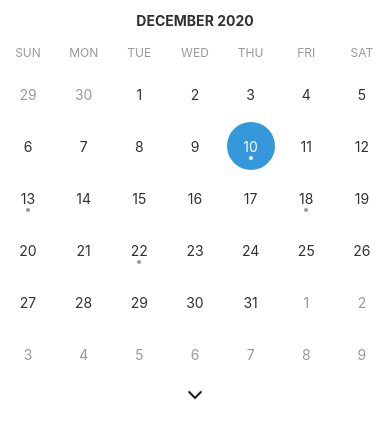
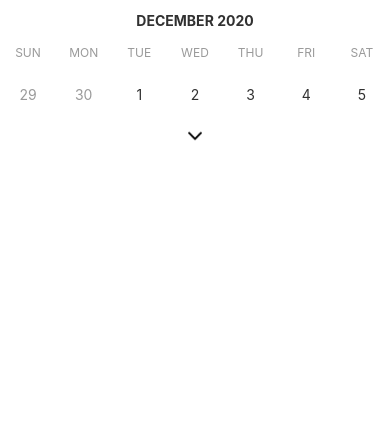
Before and after one commit to usmansbk/react-native-calendar, a React Native app: screen / in a window 390 px wide. Shown: the top 438 px of the page. Built offline with nearby package versions, Linux system fonts and the light colour scheme.

Commit message:
animate icon

```diff
--- a/src/Calendar.js
+++ b/src/Calendar.js
@@ -1,5 +1,13 @@
 import React, {useCallback, useMemo, useState} from 'react';
-import {View, Text, StyleSheet, Animated, TouchableOpacity} from 'react-native';
+import {
+  View,
+  Text,
+  StyleSheet,
+  Animated,
+  TouchableOpacity,
+  PanResponder,
+  ScrollView,
+} from 'react-native';
 import {
   getDate,
   getMonth,
@@ -11,7 +19,14 @@ import {
   isToday,
   isSameMonth,
 } from './utils';
-import {colors, CALENDAR_HEIGHT, DAYS_OF_WEEK, BUTTON_SIZE} from './constants';
+import {
+  colors,
+  CALENDAR_HEIGHT,
+  DAYS_OF_WEEK,
+  BUTTON_SIZE,
+  ROW_HEIGHT,
+  FOOTER_HEIGHT,
+} from './constants';
 
 export default function Calendar({
   markedDates = mockMarkedDates,
@@ -41,28 +56,77 @@ export default function Calendar({
         markedDates={markedDates}
         date={_date}
       />
-      <Footer />
     </View>
   );
 }
 
-function Rows({rows = [], onPressDay, markedDates = [], date}) {
+class Rows extends React.Component {
+  constructor(props) {
+    super(props);
+    this.animation = new Animated.ValueXY(0);
+    this.onPressDay = props.onPressDay;
+  }
+
+  panResponder = PanResponder.create({
+    onMoveShouldSetPanResponder: () => true,
+    onPanResponderMove: (_, gestureState) => {
+      this.animation.y.setValue(gestureState.dy);
+    },
+  });
+
+  render() {
+    const {rows = [], markedDates = [], date} = this.props;
     return (
-    <Animated.ScrollView
+      <Animated.View
+        {...this.panResponder.panHandlers}
+        style={
+          (styles.rows,
+          [
+            {
+              height: this.animation.y.interpolate({
+                inputRange: [0, CALENDAR_HEIGHT],
+                outputRange: [ROW_HEIGHT + FOOTER_HEIGHT, CALENDAR_HEIGHT],
+                extrapolate: 'clamp',
+              }),
+            },
+          ])
+        }>
+        <ScrollView
+          ref={(ref) => (this.scrollView = ref)}
           showsVerticalScrollIndicator={false}
-      scrollEnabled={false}
-      style={[styles.rows]}>
+          scrollEnabled={false}>
           {rows.map((row, index) => (
             <Row
               date={date}
               key={index}
               row={row}
-          onPressDay={onPressDay}
+              onPressDay={this.onPressDay}
               markedDates={markedDates}
             />
           ))}
-    </Animated.ScrollView>
+        </ScrollView>
+        <View style={[styles.footer]}>
+          <Animated.Image
+            source={require('./img/arrow.png')}
+            style={[
+              styles.arrow,
+              {
+                transform: [
+                  {
+                    rotateX: this.animation.y.interpolate({
+                      inputRange: [0, CALENDAR_HEIGHT],
+                      outputRange: ['180deg', '0deg'],
+                      extrapolate: 'clamp',
+                    }),
+                  },
+                ],
+              },
+            ]}
+          />
+        </View>
+      </Animated.View>
     );
+  }
 }
 
 function Row({row = [], onPressDay, markedDates = [], date}) {
@@ -133,17 +197,6 @@ function MonthHeader({title}) {
   );
 }
 
-function Footer() {
-  return (
-    <View style={[styles.footer]}>
-      <Animated.Image
-        source={require('./img/arrow.png')}
-        style={[styles.arrow]}
-      />
-    </View>
-  );
-}
-
 function Dot({contrast}) {
   return (
     <View style={[styles.dot, contrast ? styles.contrastDot : undefined]} />
@@ -168,12 +221,12 @@ const styles = StyleSheet.create({
   arrow: {
     width: 14,
     height: 14,
-    transform: [{rotateX: '180deg'}],
   },
   footer: {
     justifyContent: 'center',
     alignItems: 'center',
-    padding: 8,
+    height: FOOTER_HEIGHT,
+    backgroundColor: colors.white, // PanResponder doesn't work without background color set for View
   },
   weekHeader: {
     flexDirection: 'row',
--- a/src/constants.js
+++ b/src/constants.js
@@ -10,4 +10,5 @@ export const colors = {
 };
 export const NUMBER_OF_ROWS = 6;
 export const ROW_HEIGHT = BUTTON_SIZE + 4; // 4 is the sum of top and bottom margin
-export const CALENDAR_HEIGHT = ROW_HEIGHT * NUMBER_OF_ROWS;
+export const CALENDAR_HEIGHT = ROW_HEIGHT * NUMBER_OF_ROWS + ROW_HEIGHT;
+export const FOOTER_HEIGHT = 32;
```
Lines whose indentation alone changed are shown as unchanged.
